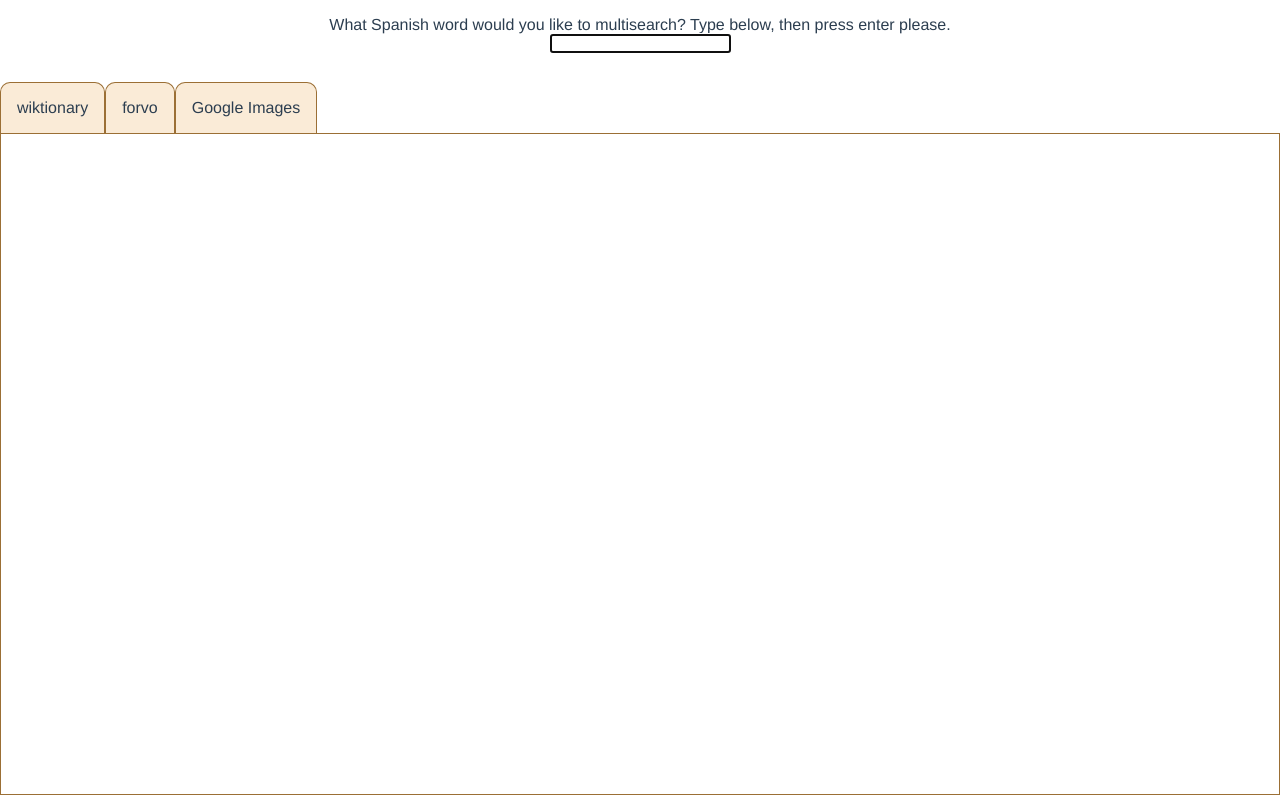
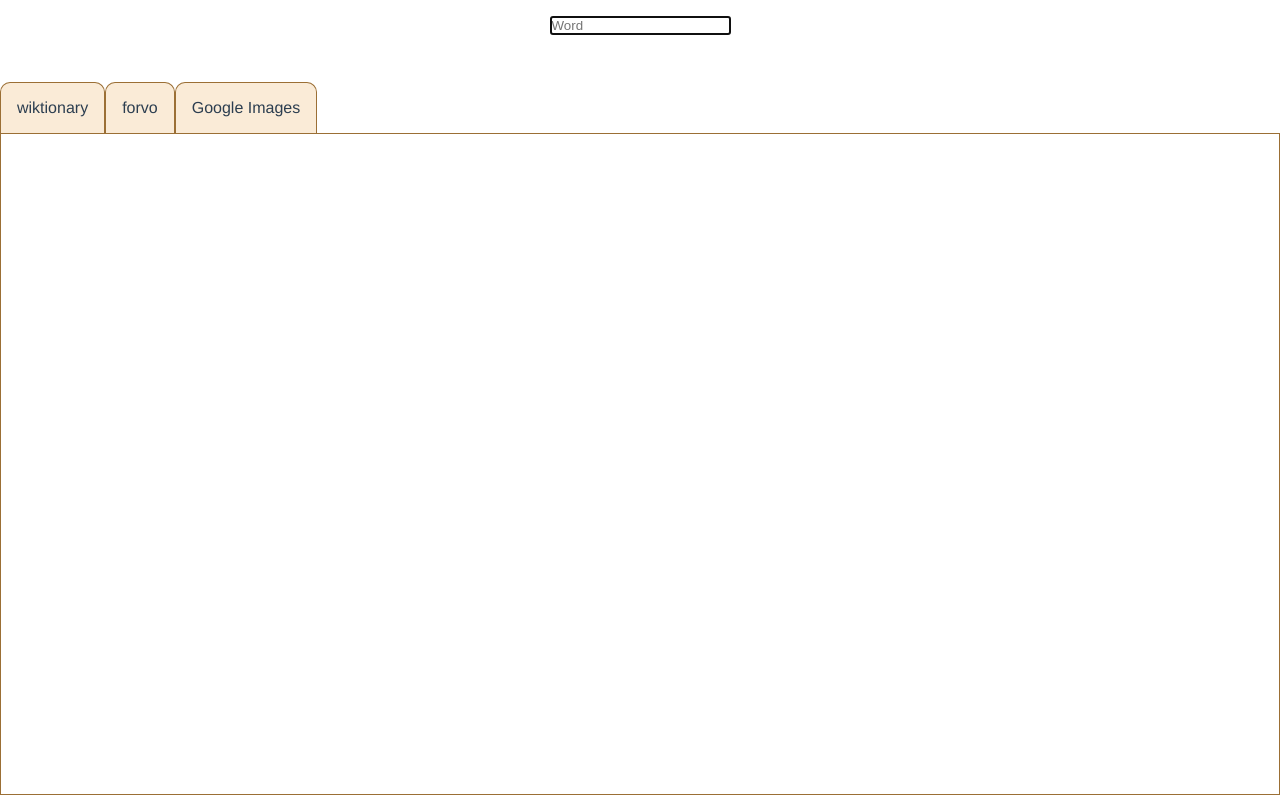
Before and after one commit to chiptus/multi-search, a Vue app: page / in a window 1280 px wide. Built offline with nearby package versions, Linux system fonts and the light colour scheme.

Commit message:
change search bar

```diff
--- a/src/App.vue
+++ b/src/App.vue
@@ -1,8 +1,7 @@
 <template>
   <div id="app">
     <div class="search-bar">
-      <p>What Spanish word would you like to multisearch? Type below, then press enter please.</p>
-      <input type="text" v-model="keyword" autofocus="">
+      <input type="text" v-model="keyword" autofocus="" placeholder="Word">
     </div>
     <div class="search-results" v-if="results.length">
       <ul class="search-results--nav">
```
